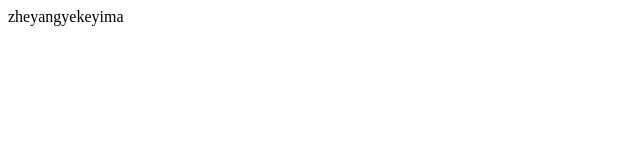
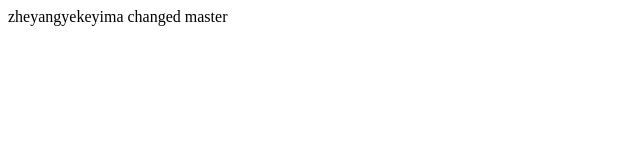
Before and after one commit to Melissaz/git_test, a plain HTML site: page forth.html in a window 1280 px wide. Shown: the whole page, without its empty margins (0-640 px from the left). Drawn offline with Linux system fonts and the light colour scheme.

Commit message:
changed master

```diff
--- a/forth.html
+++ b/forth.html
@@ -1,3 +1,4 @@
 <html>
 zheyangyekeyima
+changed master
 </html>
```
